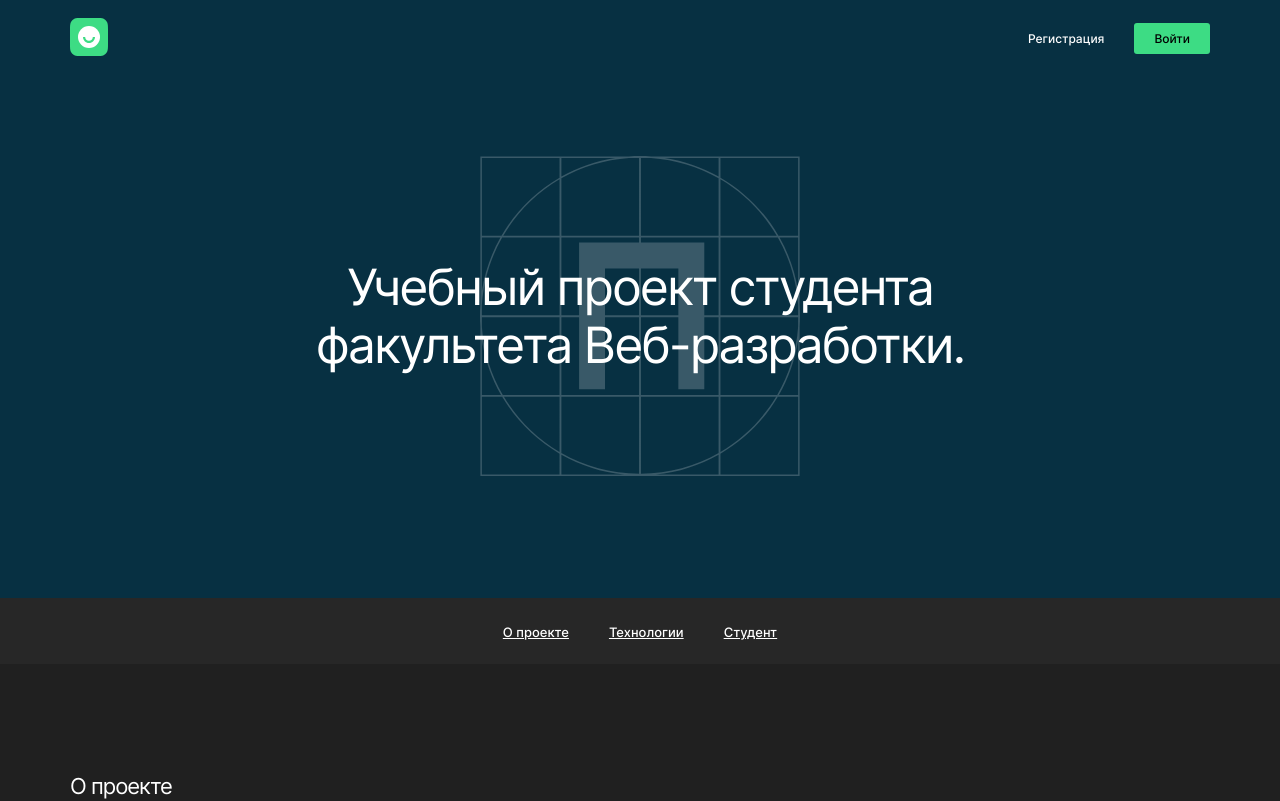
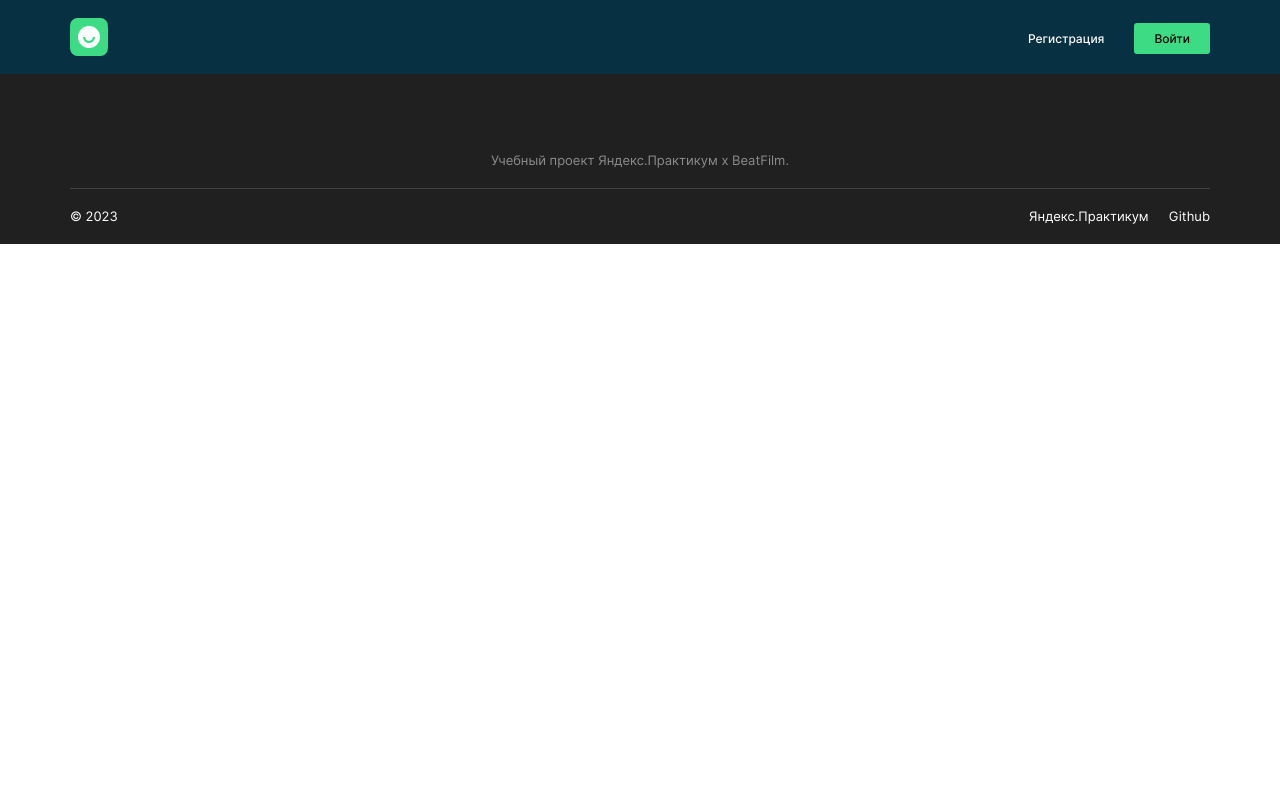
Before and after one commit to Sibisov-Artem/movies-explorer-frontend, a React (Create React App) app: page /movies in a window 1280 px wide. Shown: the top 801 px of the page. Built offline with nearby package versions, Linux system fonts and the light colour scheme.

Commit message:
feat: выполнить используя Route маршрут по роуту "/" для страницы "О проекте" -Header+Main+Footer

```diff
--- a/src/components/App/App.jsx
+++ b/src/components/App/App.jsx
@@ -1,4 +1,5 @@
 import './App.css';
+import { Routes, Route } from 'react-router-dom';
 
 import Header from '../Header/Header';
 import Main from '../Main/Main';
@@ -9,7 +10,11 @@ function App() {
     <div className="root">
       <div className="page">
         <Header />
-        <Main />
+
+        <Routes>
+          <Route path='/' element={<Main />} />
+        </Routes>
+
         <Footer />
       </div>
     </div>
```
